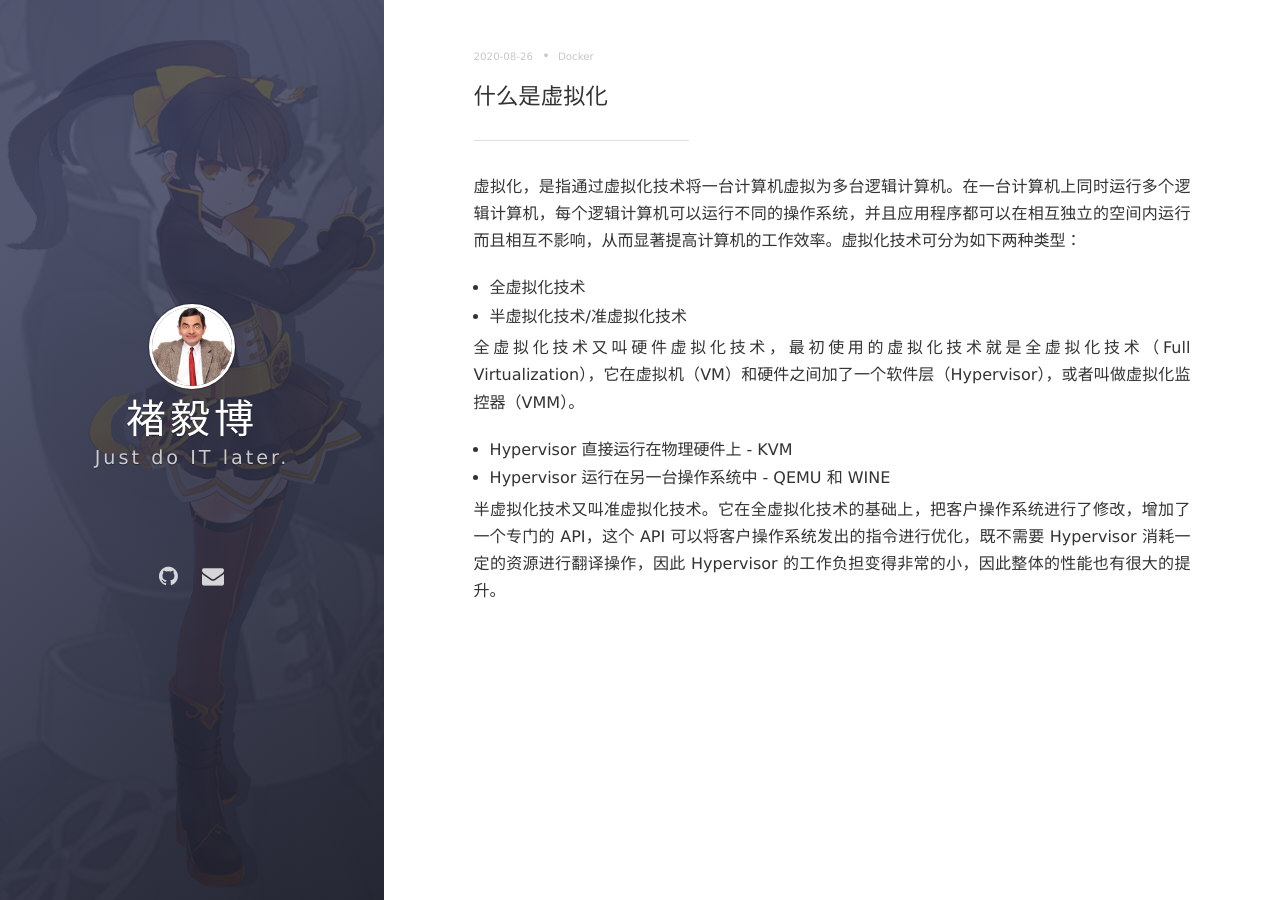
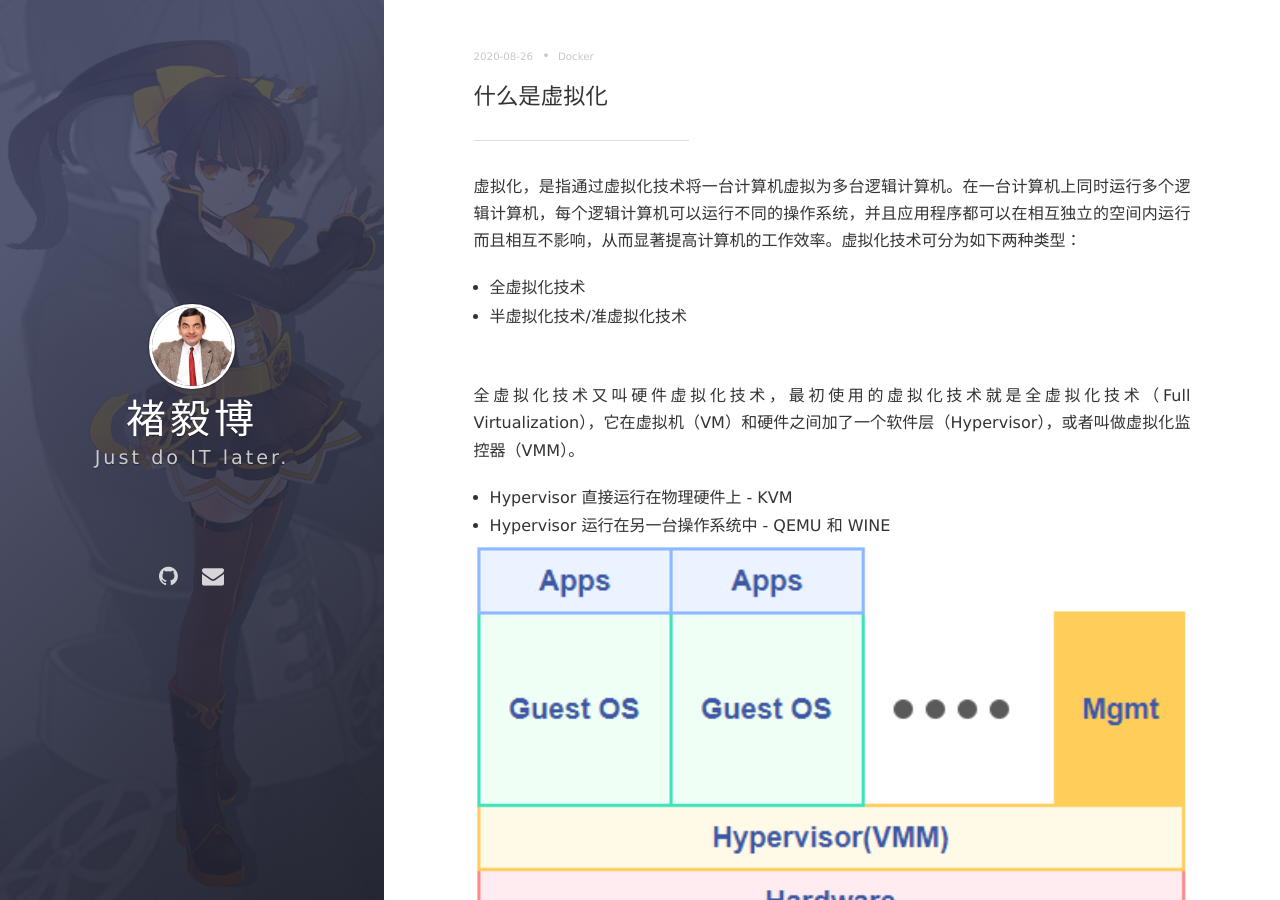
Before and after one commit to chuyibo/chuyibo.github.io, a Jekyll site: the page built from _posts/2020-08-26-测试发布.md, in a window 1280 px wide and 900 px high. Built offline with Jekyll 4.4.1, drawn with Linux system fonts in a browser that asks for light colours; nearby versions of some CDN libraries; comment, search, counter and statistics services are not loaded.

Commit message:
提交文章

```diff
--- a/_posts/2020-08-26-测试发布.md
+++ b/_posts/2020-08-26-测试发布.md
@@ -18,7 +18,7 @@
 - 全虚拟化技术
 - 半虚拟化技术/准虚拟化技术
 
-
+<br/>
 
 全虚拟化技术又叫硬件虚拟化技术，最初使用的虚拟化技术就是全虚拟化技术（Full Virtualization），它在虚拟机（VM）和硬件之间加了一个软件层（Hypervisor），或者叫做虚拟化监控器（VMM）。
 
@@ -27,4 +27,8 @@
 
 
 
+<img src="/assets/images/全虚拟化技术.png" width="100%">
+
 半虚拟化技术又叫准虚拟化技术。它在全虚拟化技术的基础上，把客户操作系统进行了修改，增加了一个专门的 API，这个 API 可以将客户操作系统发出的指令进行优化，既不需要 Hypervisor 消耗一定的资源进行翻译操作，因此 Hypervisor 的工作负担变得非常的小，因此整体的性能也有很大的提升。
+
+<img src="/assets/images/半虚拟化技术.png" width="100%">
```
